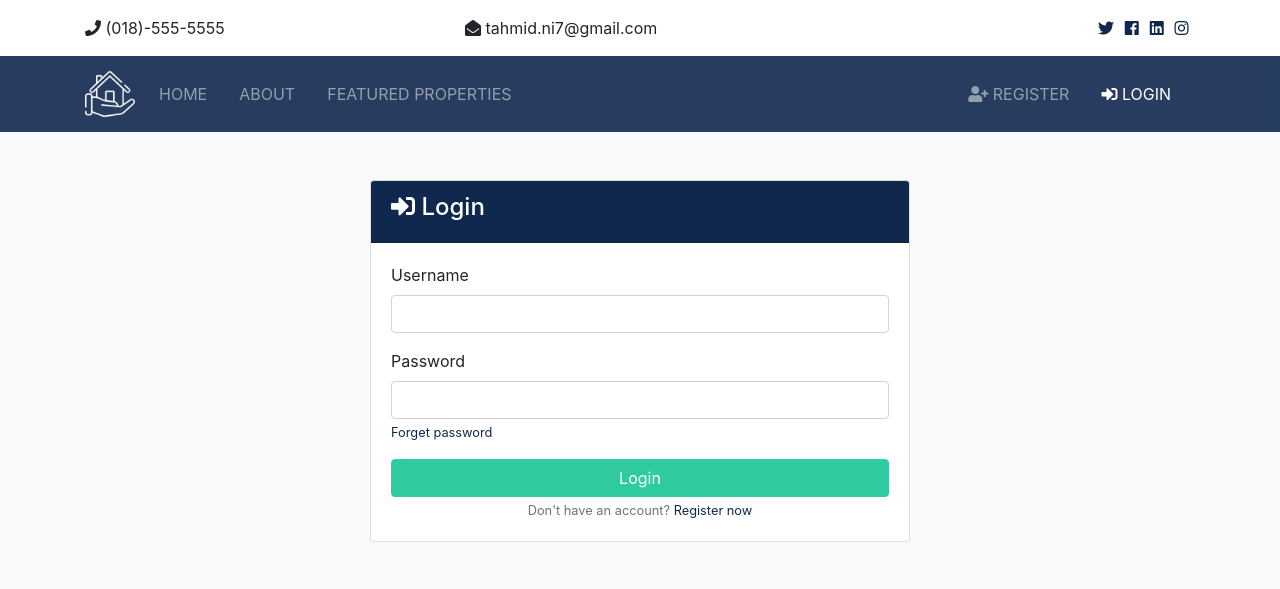
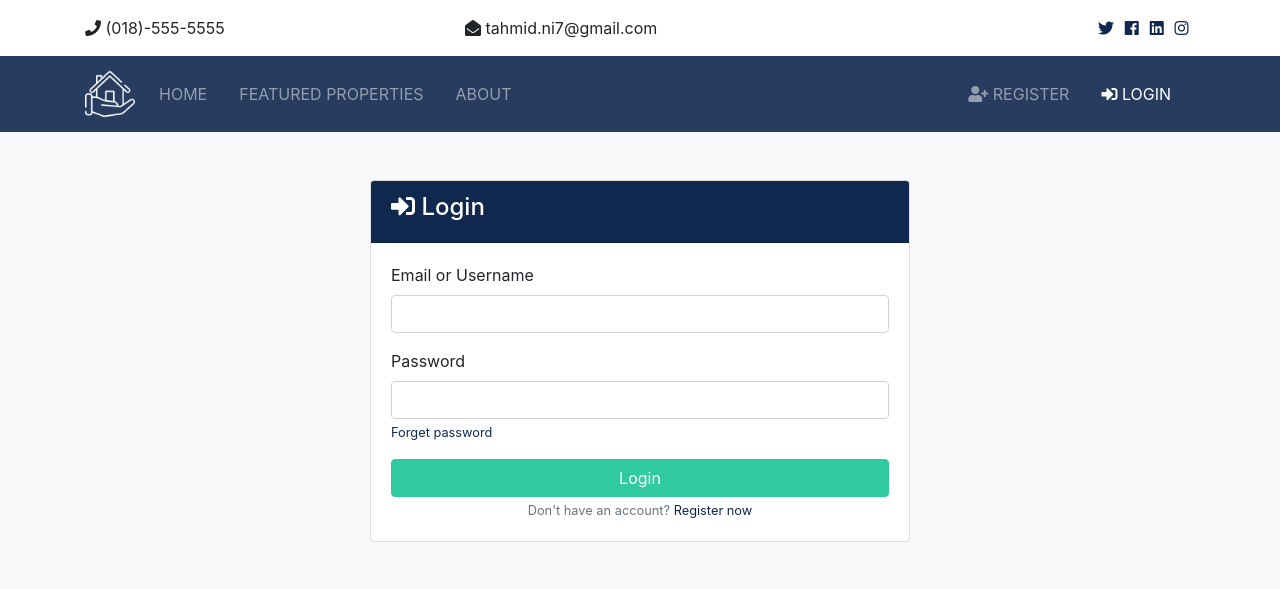
Before and after one commit to tahmid-ni7/property-project, a Django app: page /accounts/login in a window 1280 px wide. Shown: the top 589 px of the page. Run offline with Django 3.2, Linux system fonts and the light colour scheme; some libraries are stand-ins or nearby versions.

Commit message:
'login-both-username-and-email'

```diff
--- a/accounts/views.py
+++ b/accounts/views.py
@@ -1,8 +1,9 @@
-from django.shortcuts import render,redirect
-from django.contrib import messages,auth
+from django.shortcuts import render, redirect
+from django.contrib import messages, auth
 from django.contrib.auth.models import User
 from django.contrib.auth.decorators import login_required
 from contacts.models import Contact
+
 
 # Create your views here.
 def register(request):
@@ -27,8 +28,8 @@ def register(request):
                 return redirect('accounts:register')
             else:
                 # that's fine
-                user = User.objects.create_user(username=username,password=password, email=email,
-                                                first_name=first_name,last_name=last_name)
+                user = User.objects.create_user(username=username, password=password, email=email,
+                                                first_name=first_name, last_name=last_name)
                 # login after register
                 # auth.login(request, user)
                 # messages.success(request, 'You are logged in now')
@@ -43,15 +44,20 @@ def register(request):
     else:
         return render(request, 'accounts/register.html')
 
+
 def login(request):
     if request.method == 'POST':
         username = request.POST['username']
         password = request.POST['password']
 
-        user = auth.authenticate(username=username, password=password)
+        try:
+            user = auth.authenticate(username=User.objects.get(email=username), password=password)
+
+        except:
+            user = auth.authenticate(username=username, password=password)
 
         if user is not None:
-            auth.login(request,user)
+            auth.login(request, user)
             messages.success(request, "You are now logged in")
             return redirect('accounts:dashboard')
         else:
@@ -59,6 +65,7 @@ def login(request):
             return redirect('accounts:login')
     else:
         return render(request, 'accounts/login.html')
+
 
 @login_required()
 def logout(request):
--- a/templates/accounts/login.html
+++ b/templates/accounts/login.html
@@ -18,7 +18,7 @@
               <form action="{% url 'accounts:login' %}" method="POST">
                 {% csrf_token %}
                 <div class="form-group">
-                  <label for="username">Username</label>
+                  <label for="username">Email or Username</label>
                   <input type="text" name="username" class="form-control" required>
                 </div>
 
--- a/templates/partials/_navbar.html
+++ b/templates/partials/_navbar.html
@@ -19,6 +19,17 @@
           >
             <a class="nav-link" href="{% url 'pages:index' %}">Home</a>
           </li>
+
+          <li
+          {% if 'listings' in request.path %}
+          class="nav-item active mr-3"
+          {% else %}
+          class="nav-item mr-3"
+          {% endif %}
+          >
+            <a class="nav-link" href="{% url 'listings:listings' %}">Featured Properties</a>
+          </li>
+
           <li
           {% if 'about' in request.path %}
           class="nav-item active mr-3"
@@ -27,15 +38,6 @@
           {% endif %}
           >
             <a class="nav-link" href="{% url 'pages:about' %}">About</a>
-          </li>
-          <li
-          {% if 'listings' in request.path %}
-          class="nav-item active mr-3"
-          {% else %}
-          class="nav-item mr-3"
-          {% endif %}
-          >
-            <a class="nav-link" href="{% url 'listings:listings' %}">Featured Properties</a>
           </li>
         </ul>
 
```
